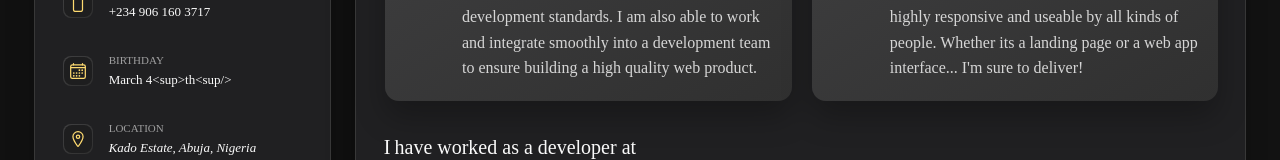
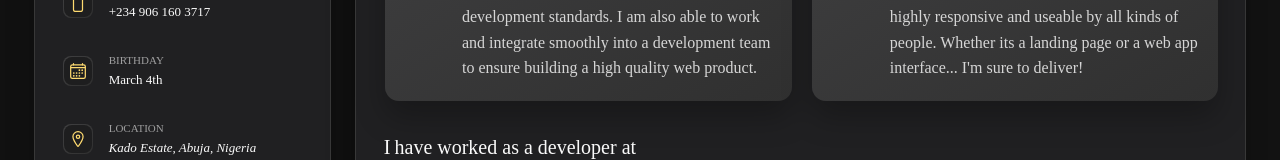
Before and after one commit to JolomiTee/JolomiTee-s-Portfolio, a React (Vite) app: page / in a window 1280 px wide. Shown: the part 407-567 px from the top of the page. Built offline with nearby package versions, Linux system fonts and the light colour scheme.

Commit message:
Update Info.jsx

```diff
--- a/src/components/about/Info.jsx
+++ b/src/components/about/Info.jsx
@@ -19,7 +19,7 @@ const info = {
             contact_title: "Birthday",
             element: "time",
             datetime: "2002-03-04",
-            value: "March 4<sup>th<sup/>"
+            value: "March 4th"
         },
         {
             ion_icon: "location-outline",
```
